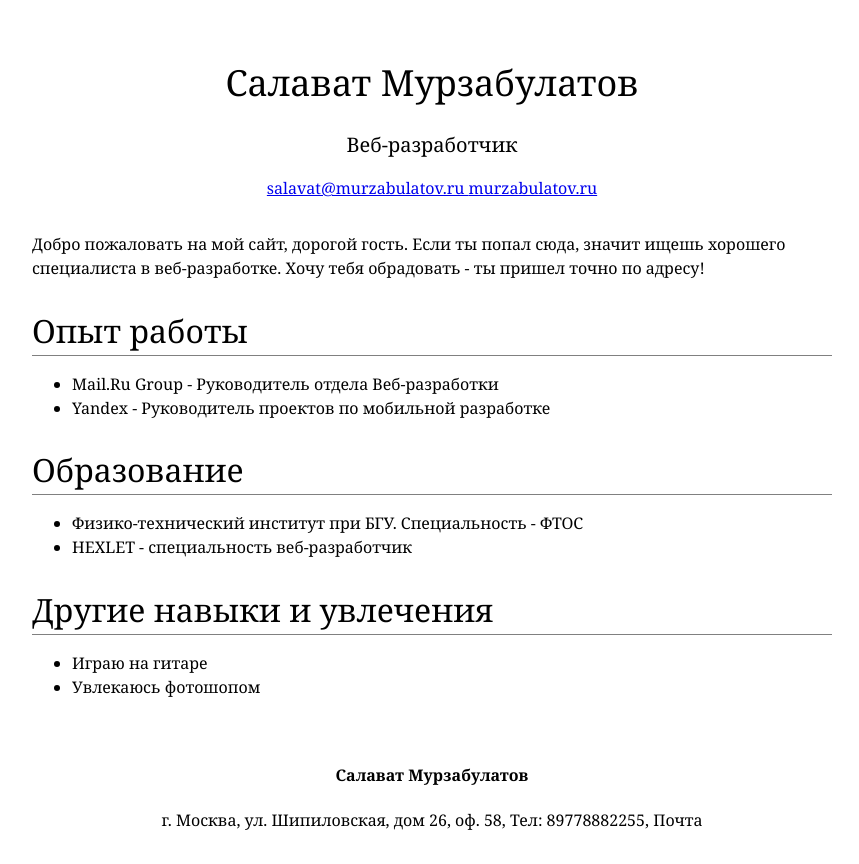
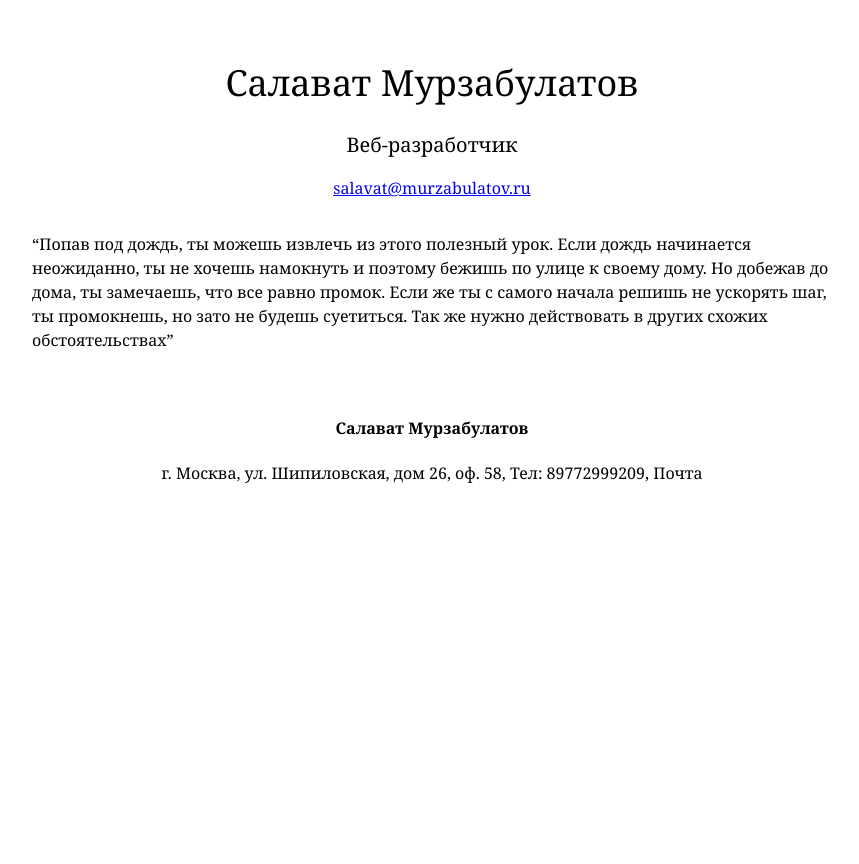
Before and after one commit to Murzabulatov/murzabulatov.github.io, a plain HTML site: page index.html in a window 1280 px wide. Shown: the whole page, without its empty margins (208-1067 px from the left). After the commit the page ends 800 px from the top, so only its background shows below. Drawn offline with Linux system fonts and the light colour scheme.

Commit message:
Update index.html

```diff
--- a/index.html
+++ b/index.html
@@ -3,7 +3,7 @@
 <head>
     <meta charset="utf-8">
     <link href="style.css" rel="stylesheet">
-    <title>Моё резюме</title>
+    <title>Моя страничка</title>
 </head>
 
 <body>
@@ -11,35 +11,18 @@
         <h1> Салават Мурзабулатов </h1>
         <h3> Веб-разработчик</h3>
         <p> <a href="mailto:salavat@murzabulatov.ru"> salavat@murzabulatov.ru </a>
-            <a href="http://murzabulatov.ru"> murzabulatov.ru </a></p>
+           </p>
 
     </div>
 
     <div id="main">
-        <p> Добро пожаловать на мой сайт, дорогой гость. Если ты попал сюда, значит ищешь хорошего специалиста в веб-разработке. Хочу тебя обрадовать - ты пришел точно по адресу! </p>
-        <h2> Опыт работы </h2>
-        <ul>
-            <li> Mail.Ru Group - Руководитель отдела Веб-разработки </li>
-            <li> Yandex - Руководитель проектов по мобильной разработке </li>
+        <p> <q>Попав под дождь, ты можешь извлечь из этого полезный урок. Если дождь начинается неожиданно, ты не хочешь намокнуть и поэтому бежишь по улице к своему дому. Но добежав до дома, ты замечаешь, что все равно промок. Если же ты с самого начала решишь не ускорять шаг, ты промокнешь, но зато не будешь суетиться. Так же нужно действовать в других схожих обстоятельствах</q>
+ </p>
 
-        </ul>
-
-        <h2> Образование </h2>
-        <ul>
-            <li> Физико-технический институт при БГУ. Специальность - ФТОС </li>
-            <li> HEXLET - специальность веб-разработчик </li>
-        </ul>
-
-        <h2> Другие навыки и увлечения </h2>
-        <ul>
-            <li> Играю на гитаре </li>
-            <li> Увлекаюсь фотошопом </li>
-        </ul>
-    </div>
 
     <div id="footer">
         <center><h4> Салават Мурзабулатов </h4></center>
-        <a> г. Москва, ул. Шипиловская, дом 26, оф. 58, Тел: 89778882255, </a> <a herf="mailto:salavat@murzabulatov.ru">Почта</a>
+        <a> г. Москва, ул. Шипиловская, дом 26, оф. 58, Тел: 89772999209, </a> <a herf="mailto:salavat@murzabulatov.ru">Почта</a>
     </div>
 </body>
 </html>
```
